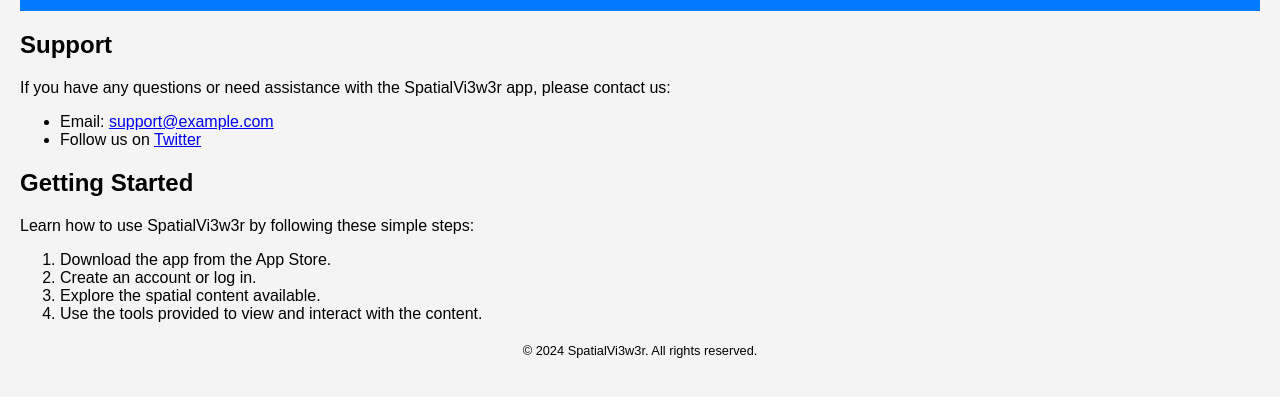
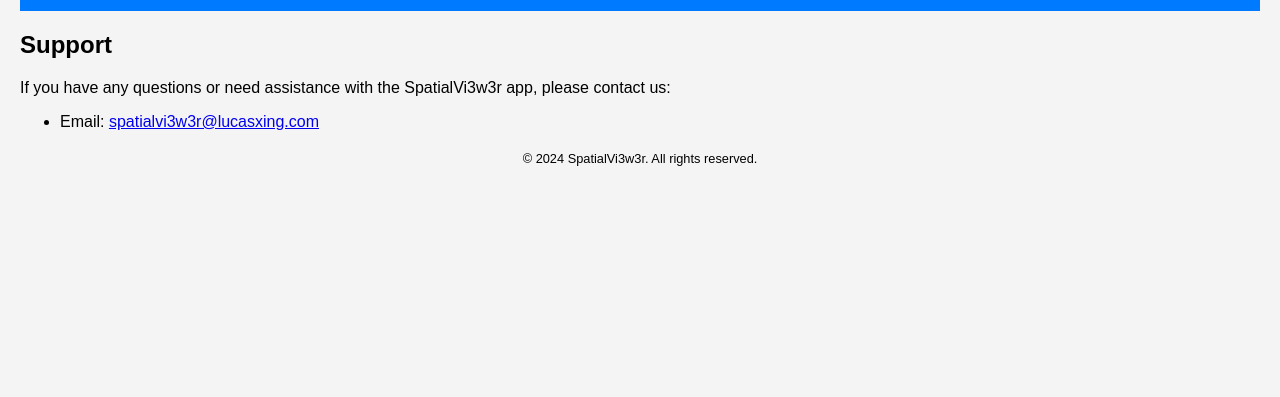
Before and after one commit to LucasXingg/SpatialVi3w3rWeb, a plain HTML site: page index.html in a window 1280 px wide. Shown: the part 109-506 px from the top of the page. Drawn offline with Linux system fonts and the light colour scheme.

Commit message:
Update contact detail

```diff
--- a/index.html
+++ b/index.html
@@ -35,17 +35,17 @@
         <h2>Support</h2>
         <p>If you have any questions or need assistance with the SpatialVi3w3r app, please contact us:</p>
         <ul>
-            <li>Email: <a href="mailto:support@example.com">support@example.com</a></li>
-            <li>Follow us on <a href="https://twitter.com/yourtwitterhandle">Twitter</a></li>
+            <li>Email: <a href="mailto:support@example.com">spatialvi3w3r@lucasxing.com</a></li>
+<!--             <li>Follow us on <a href="https://twitter.com/yourtwitterhandle">Twitter</a></li> -->
         </ul>
-        <h2>Getting Started</h2>
+<!--         <h2>Getting Started</h2>
         <p>Learn how to use SpatialVi3w3r by following these simple steps:</p>
         <ol>
             <li>Download the app from the App Store.</li>
             <li>Create an account or log in.</li>
             <li>Explore the spatial content available.</li>
             <li>Use the tools provided to view and interact with the content.</li>
-        </ol>
+        </ol> -->
     </main>
     <footer>
         <p>&copy; 2024 SpatialVi3w3r. All rights reserved.</p>
```
